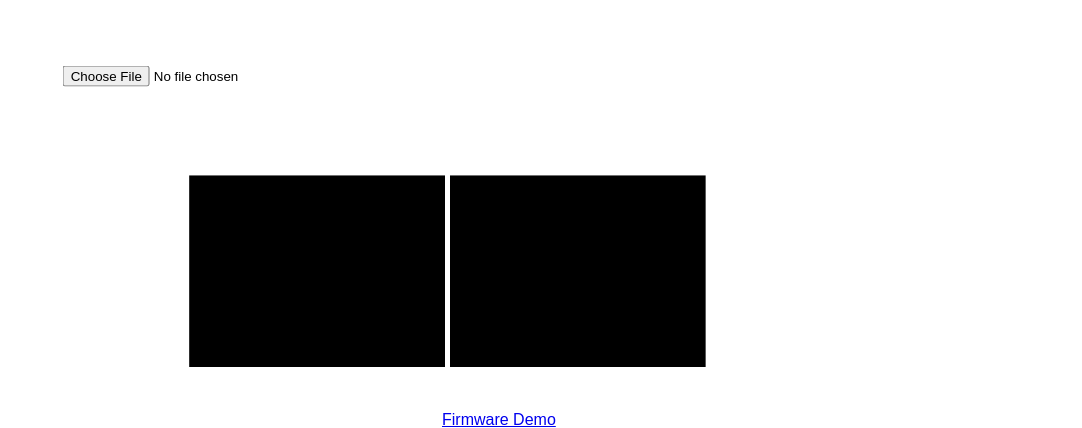
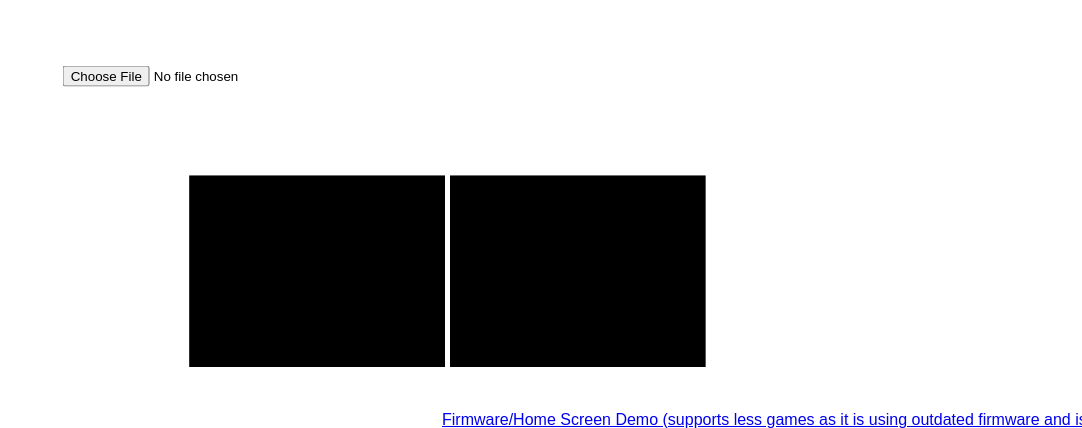
Before and after one commit to js-emulators/desmond, a plain HTML site: page index.html in a window 1280 px wide. Shown: the part 696-1124 px from the top of the page, without its empty margins (198-1280 px from the left). Drawn offline with Linux system fonts and the light colour scheme; no server answers.

Commit message:
Update index.html

```diff
--- a/index.html
+++ b/index.html
@@ -30,7 +30,7 @@ left: 50%;
 <h1 id="unplacedheader" style="position: relative; width: 100%; text-align: center; top: 85%;"> Demo </h1>
 <input type="file" style="position: relative; transform: translate(-50%, -50%); left: 30%; top: 90%;"></input>
 <desmond-player id="player" style="position: relative; transform: translate(-50%, -50%); left: 30%; top: 100%; border-color: black;"></desmond-player>
-<a href="demos/firmware.html" id="unplacedheader" style="position: relative; width: 100%; text-align: center; top: 105%;"> Firmware Demo </a>
+<a href="demos/firmware.html" id="unplacedheader" style="position: relative; width: 100%; text-align: center; top: 105%;"> Firmware/Home Screen Demo (supports less games as it is using outdated firmware and is just for showcasing purposes) </a>
 <script src="dist/desmond.min.js"></script>
 <script>
   document.querySelector("input").onchange = function(){
```
